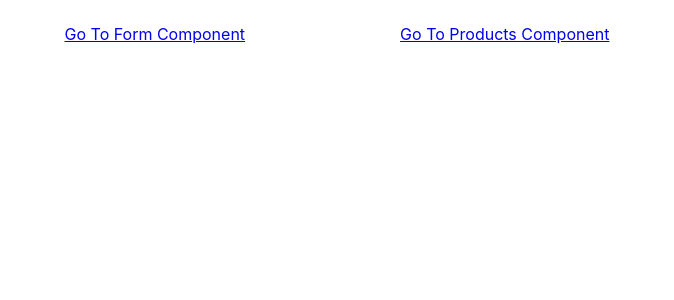
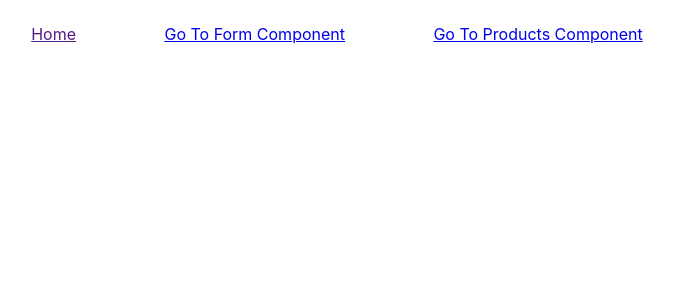
Before and after one commit to MalikWhitfield/interview-prep, an Angular app: page / in a window 1280 px wide. Shown: the top 300 px of the page, without its empty margins (319-993 px from the left). Built offline with nearby package versions, Linux system fonts and the light colour scheme.

Commit message:
add home

```diff
--- a/src/app/app.component.html
+++ b/src/app/app.component.html
@@ -1,6 +1,7 @@
 <router-outlet>
   <main class="main">
     <div class="content">
+      <a href="">Home</a>
       <a href="todo">Go To Form Component</a>
       <a href="products">Go To Products Component</a>
     </div>
--- a/src/app/app.routes.ts
+++ b/src/app/app.routes.ts
@@ -1,8 +1,10 @@
 import { Routes } from '@angular/router';
 import { TodoFormComponent } from './todo-form/todo-form.component';
 import { ProductListComponent } from './product-list/product-list/product-list.component';
+import { AppComponent } from './app.component';
 
 export const routes: Routes = [
   { path: 'todo', component: TodoFormComponent },
   { path: 'products', component: ProductListComponent },
+  //   { path: '', redirectTo: '/home', pathMatch: 'full' },
 ];
```
